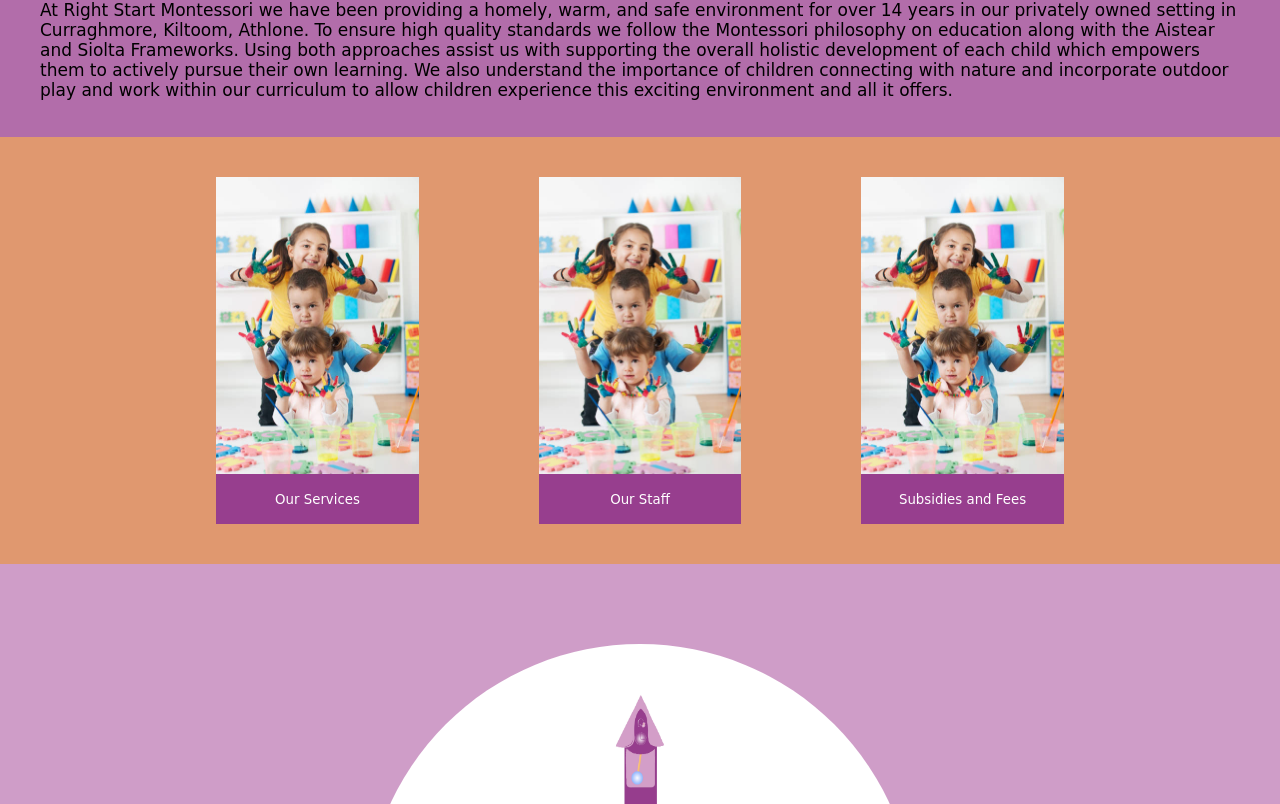
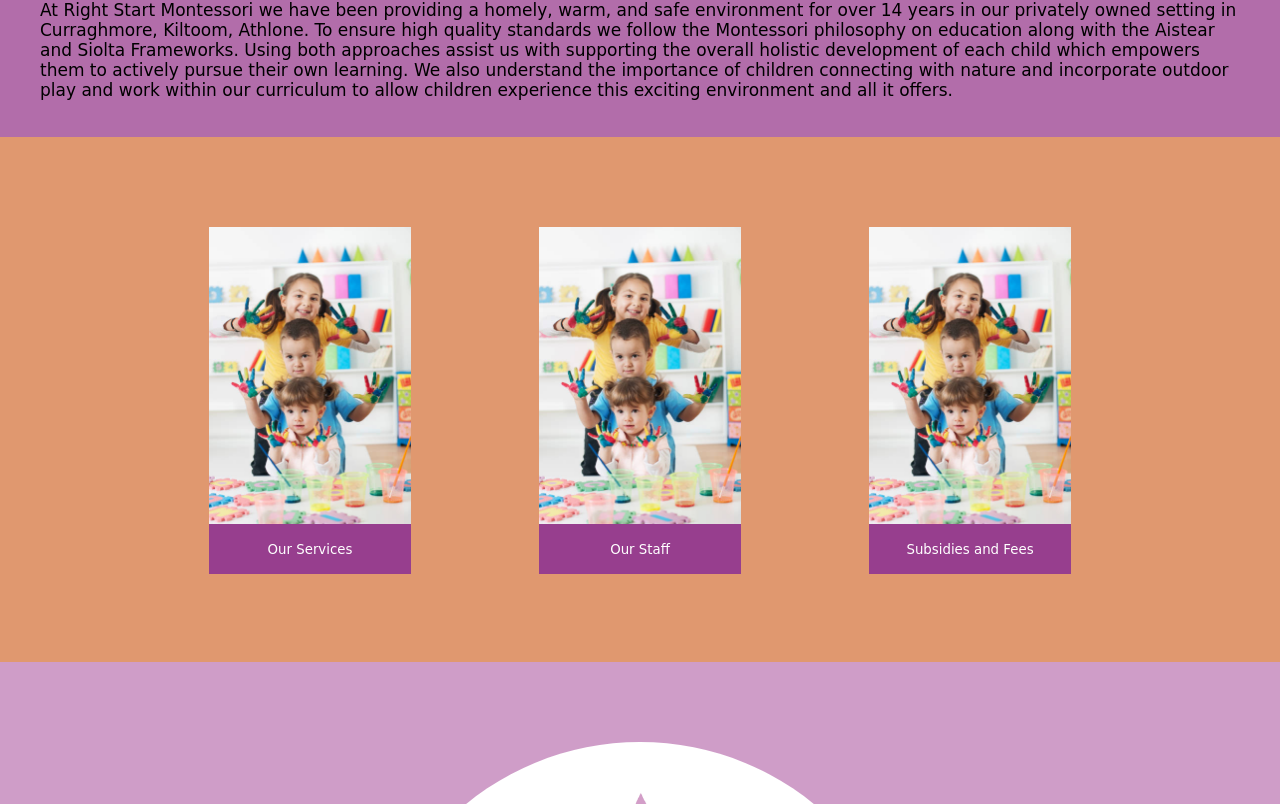
Before and after one commit to NicoleColgan/RightStartMontessori, a React (Create React App) app in the folder rightstart-frontend/: page / in a window 1280 px wide. Shown: the part 1416-2220 px from the top of the page. Built offline with nearby package versions, Linux system fonts and the light colour scheme.

Commit message:
flipping panals done

```diff
--- a/rightstart-frontend/src/App.css
+++ b/rightstart-frontend/src/App.css
@@ -113,8 +113,9 @@ body {
 }
 .ssfoptionSection{
   background-color: #E0986F;
-  margin-top: 30px;
+  margin-top: 50px;
   margin-bottom: 30px;
+  height: 525px;
   display: flex;
   flex-direction: row;
   justify-content: center;
@@ -123,7 +124,7 @@ body {
 .ssfPanelImage {
   width: 202.5px;
   height: 297px;
-  margin-top: 40px;
+  margin-top: 90px;
   cursor: pointer;
 }
 .ssfPanels {
@@ -258,3 +259,38 @@ border whereas margin is the space outside the border */
 .socialInfo{
   font-family: Comic Sans MS;
 }
+
+/* Card flipper */
+.flipContainer{
+  /* depth (distance from the camera) - used for 3D CSS */
+  perspective: 1000px;
+}
+.flipper{
+  width: 330px;
+  height: 250px;
+  position: relative;
+  transform-style: preserve-3d;
+  transition: transform 0.6s;
+}
+.front,
+.back {
+  position: absolute;
+  width: 100%;
+  height: 100%;
+  backface-visibility: hidden;
+}
+.front{
+  z-index: 2;
+}
+.back{
+  transform: rotateY(180deg);
+}
+.flipContainer:hover .flipper{
+  transform: rotateY(180deg);
+}
+.cardContent{
+  padding: 20px;
+  background-color: white;
+  font-family: Comic Sans MS;
+  color: purple;
+}
--- a/rightstart-frontend/src/component/Landing.js
+++ b/rightstart-frontend/src/component/Landing.js
@@ -99,18 +99,67 @@ const Landing = () => {
       {/* our services, staff, subsidies, and fees */}
       <div class="ssfoptionSection">
         {/* i think i will have to do a vertical flex column for each picture and button and then a flex horizontal column for each pair */}
+        <div class="flipContainer">
+          <div class="flipper">
+
+            <div class="front">
               <div class="ssfPanels">
                 <img src="about1.jpg" class="ssfPanelImage"></img>
                 <button class="ssfPanelButton">Our Services</button>
               </div>
+            </div>
+
+            <div class="back">
+              <div class="cardContent">
+                <p>We open from 8am to 6pm and offer Full Day Care, Pre-School/Montessori, and Afterschool Care.
+                  <br></br><br></br>Within our Morning Sessions, we offer part time care where parents can avail of their children staying on till 2 p.m. to coincide with the pick up of other siblings from our local schools.  Likewise with afterschool children, we can offer part time services where children can be dropped in the morning for breakfast and are transported by ourselves to school.
+                  <br></br><br></br>We also offer pickups from local schools for our afterschool children.
+                  <br></br><br></br>We have a fully approved Kitchen where we offer hot, nutritional meals and snacks onsite.</p>
+              </div>
+            </div>
+          </div>
+        </div>
+
+        <div class="flipContainer">
+          <div class="flipper">
+
+            <div class="front">
               <div class="ssfPanels">
                 <img src="about1.jpg" class="ssfPanelImage"></img>
                 <button class="ssfPanelButton">Our Staff</button>
               </div>
+            </div>
+
+            <div class="back">
+              <div class="cardContent">
+                <p>We value our staff, their individuality, and experiences they bring to our setting.  All our staff are suitable and highly qualified in their areas and are passionate about caring for the children in their care.
+                  <br></br><br></br>We understand the importance of family involvement and have an open-door policy,  welcoming any suggestions that ensures a positive experience for your child on their early years journey.</p>
+              </div>
+            </div>
+          </div>
+        </div>
+
+        <div class="flipContainer">
+          <div class="flipper">
+
+            <div class="front">
               <div class="ssfPanels">
                 <img src="about1.jpg" class="ssfPanelImage"></img>
                 <button class="ssfPanelButton">Subsidies and Fees</button>
               </div>
+              </div>
+
+            <div class="back">
+              <div class="cardContent">
+                <p>Universal Subsidies are available to all children and families up to 15 years of age along with free ECCE morning sessions for eligible pre-school/Montessori children.
+                  <br></br><br></br>For full details see PDF 2023-2024 Right Start Montessori Fees or go to <a src="https://www.ncs.gov.ie/en/">https://www.ncs.gov.ie/en/</a>, type in Roscommon area and view Right Start Montessori fees.
+                  <br></br><br></br>Alternatively, you are welcome to make an appointment to discuss your childcare issues and fees.</p>
+              </div>
+            </div>
+          </div>
+        </div>
+
+
       </div>
 
       {/* Enroll section */}
@@ -137,7 +186,7 @@ const Landing = () => {
                 listStyle: "none"
               }}>
                 <li>Home</li>
-                <li>About US</li>
+                <li>About Us</li>
                 <li>Our Mission</li>
                 <li>Our Vision</li>
                 <li>Gallery</li>
```
Lines whose indentation alone changed are shown as unchanged.
